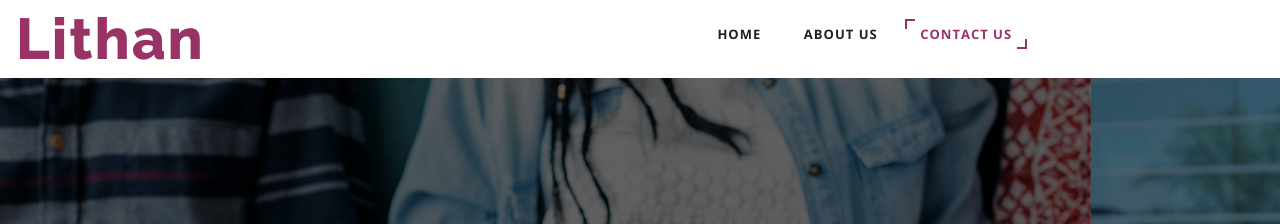
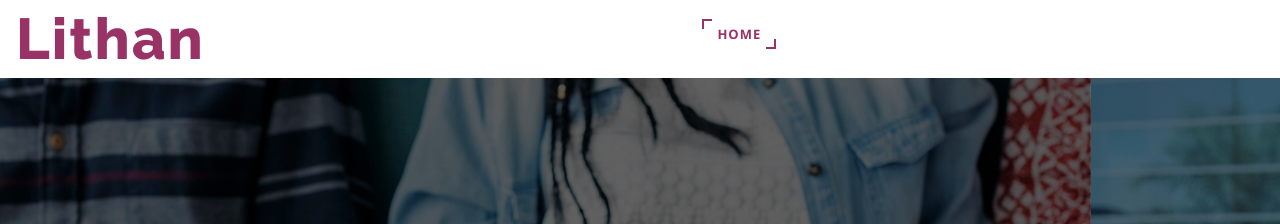
Before and after one commit to Lithan-Pte-Ltd/mini-project1, a plain HTML site: page index.html in a window 1280 px wide. Shown: the top 224 px of the page. Drawn offline with nearby package versions, Linux system fonts and the light colour scheme.

Commit message:
Update index.html

```diff
--- a/index.html
+++ b/index.html
@@ -43,9 +43,7 @@
 			<div class="collapse navbar-collapse navbar-right" id="bs-example-navbar-collapse-1">
 				<nav class="menu--iris">
 					<ul class="nav navbar-nav menu__list">
-						<li class="menu__item"><a href="index.html" class="menu__link">Home</a></li>
-						<li class="menu__item"><a href="about.html" class="menu__link">About Us</a></li>
-						<li class="menu__item menu__item--current"><a href="contact.html" class="menu__link">Contact Us</a></li>
+						<li class="menu__item menu__item--current"><a href="index.html" class="menu__link">Home</a></li>
 					</ul>
 				</nav>
 			</div>
```
